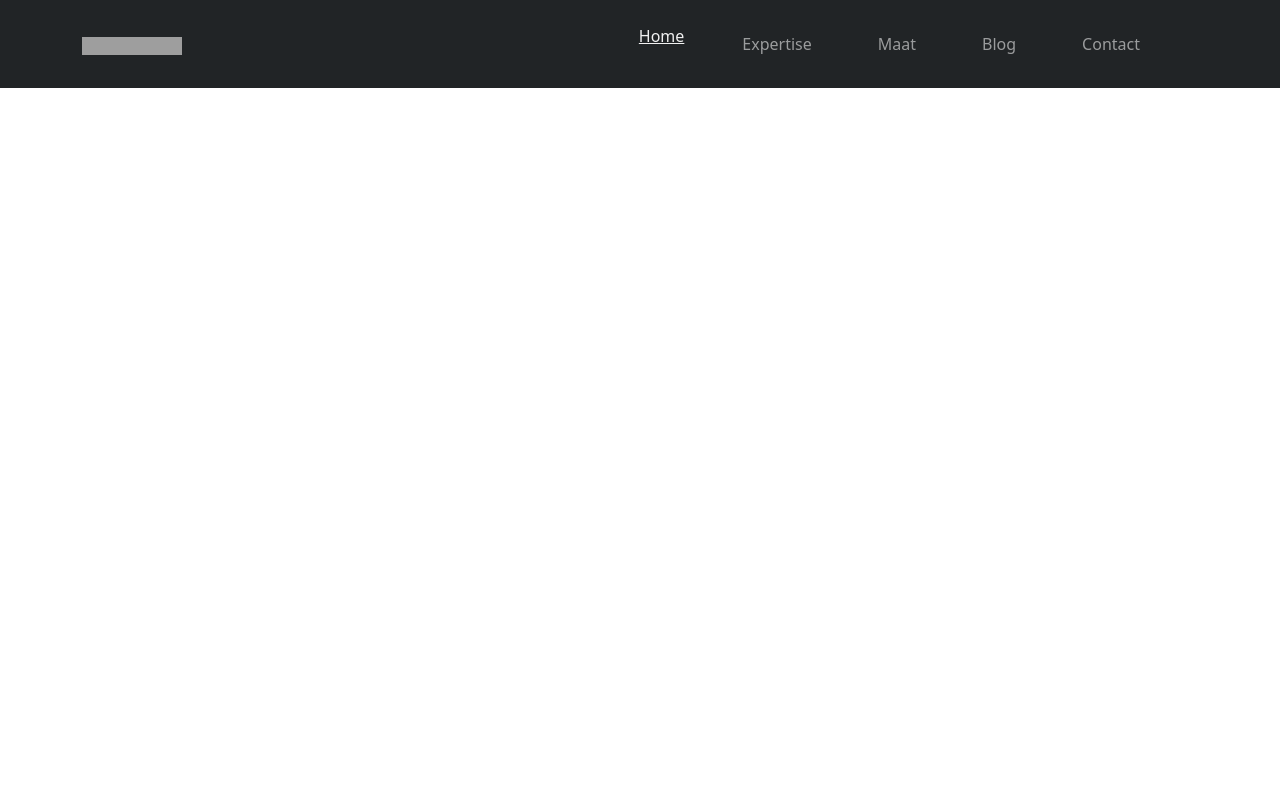
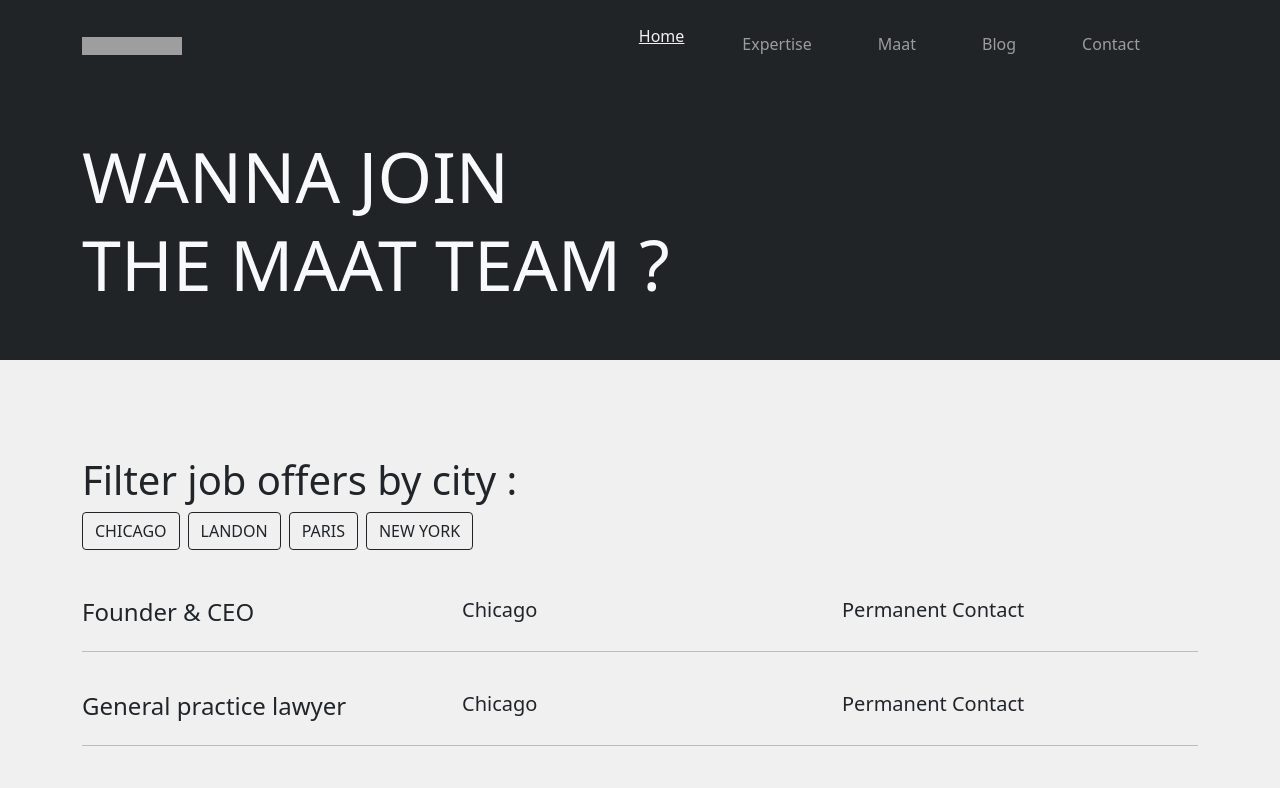
Before and after one commit to hayatul-islam/Maat-client, a React (Create React App) app: page /allJobOffice in a window 1280 px wide. Shown: the top 788 px of the page. Built offline with nearby package versions, Linux system fonts and the light colour scheme; grey boxes are pictures that could not be loaded.

Commit message:
all job office design

```diff
--- a/src/App.js
+++ b/src/App.js
@@ -10,6 +10,7 @@ import {
 } from "react-router-dom";
 import Team from './Pages/Team/Teams';
 import Header from './Pages/Shered/Header/Header';
+import AllJobOffice from './Pages/Team/AllJobOffice/AllJobOffice';
 
 
 function App() {
@@ -21,6 +22,7 @@ function App() {
         <Routes>
           <Route path="/" element={<Home />} />
           <Route path="teams" element={<Team />} />
+          <Route path="allJobOffice" element={<AllJobOffice />} />
         </Routes>
       </BrowserRouter>
     </div>
--- a/src/Pages/Team/AllJobOffice/AllJobOffice.js
+++ b/src/Pages/Team/AllJobOffice/AllJobOffice.js
@@ -0,0 +1,43 @@
+import React, { useEffect, useState } from 'react';
+import { Button, Container } from 'react-bootstrap';
+import Office from '../Office/Office';
+
+const AllJobOffice = () => {
+
+    const [teams, setTeams] = useState([]);
+
+    useEffect(() => {
+        fetch('team.json')
+            .then(res => res.json())
+            .then(data => setTeams(data))
+    }, []);
+
+
+    return (
+        <div>
+            <div className='allTeamTitle py-5 text-light'>
+                <Container>
+                    <h1>WANNA JOIN </h1>
+                    <h1> THE MAAT TEAM ?</h1>
+                </Container>
+            </div>
+            <div className='py-5' style={{ background: '#f0f0f0' }}>
+                <Container>
+                    <div className='py-5'>
+                        <h1>Filter job offers by city :</h1>
+                        <Button className='me-2' variant='outline-dark'>CHICAGO</Button>
+                        <Button className='me-2' variant='outline-dark'>LANDON</Button>
+                        <Button className='me-2' variant='outline-dark'>PARIS</Button>
+                        <Button className='me-2' variant='outline-dark'>NEW YORK</Button>
+                    </div>
+                    {
+                        teams.map(team => <Office key={team?._id} team={team}></Office>)
+                    }
+                </Container>
+
+            </div>
+        </div>
+    );
+};
+
+export default AllJobOffice;
--- a/src/Pages/Team/AllTeam/AllTeam.js
+++ b/src/Pages/Team/AllTeam/AllTeam.js
@@ -8,8 +8,14 @@ const AllTeam = () => {
     useEffect(() => {
         fetch('team.json')
             .then(res => res.json())
-            .then(data => setTeams(data))
-    }, [])
+            .then(data => {
+                setTeams(data)
+            })
+    }, []);
+
+    const handleCountry = country => {
+        console.log(country);
+    }
 
     return (
         <div>
@@ -23,7 +29,7 @@ const AllTeam = () => {
                 <div className="pt-5">
                     <div className='py-5'>
                         <h1>Filter by city :</h1>
-                        <Button className='me-2' variant='outline-dark'>CHICAGO</Button>
+                        <Button onClick={() => handleCountry('ci')} className='me-2' variant='outline-dark'>CHICAGO</Button>
                         <Button className='me-2' variant='outline-dark'>LANDON</Button>
                         <Button className='me-2' variant='outline-dark'>PARIS</Button>
                         <Button className='me-2' variant='outline-dark'>NEW YORK</Button>
--- a/src/Pages/Team/JobOffice/JobOffice.js
+++ b/src/Pages/Team/JobOffice/JobOffice.js
@@ -1,6 +1,7 @@
 import React, { useEffect, useState } from 'react';
 import { Button, Col, Container, Row } from 'react-bootstrap';
 import { useNavigate } from 'react-router-dom';
+import Office from '../Office/Office';
 import './JobOffice.css';
 
 const JoinUs = () => {
@@ -19,36 +20,16 @@ const JoinUs = () => {
     }
 
     return (
-        <div>
+        <div className='pb-5'>
             <Container>
                 <div className='joinUs-title py-5'>
                     <h1>WANNA JOIN US ?</h1>
                     <p>Check our latest job offers !</p>
                 </div>
                 {
-                    teams.map(team => <Row key={team?._id}>
-
-                        <Col xs={12} md={4}>
-                            <div className=''>
-                                <h4>{team?.job}</h4>
-                            </div>
-                        </Col>
-                        <Col xs={12} md={4}>
-                            <div className=''>
-                                <h5 className='fw-normal'>{team?.location}</h5>
-                            </div>
-                        </Col>
-                        <Col xs={12} md={4}>
-                            <div className=''>
-                                <h5 className='fw-normal'>{team?.job_status}</h5>
-                            </div>
-                        </Col>
-                        <div className="pb-4">
-                            <hr className='' />
-                        </div>
-                    </Row>)
+                    teams.map(team => <Office key={team?._id} team={team}></Office>)
                 }
-                <Button onClick={handleAllJobOffice} variant="outline-light" className='fs-5'>SEE ALL THE TEAM</Button>
+                <Button onClick={handleAllJobOffice} variant="outline-dark" className='fs-5'>SEE ALL THE TEAM</Button>
             </Container>
 
         </div>
--- /dev/null
+++ b/src/Pages/Team/Office/Office.js
@@ -0,0 +1,32 @@
+import React from 'react';
+import { Col, Row } from 'react-bootstrap';
+
+const Office = ({ team }) => {
+    return (
+        <div>
+            <Row>
+
+                <Col xs={12} md={4}>
+                    <div className=''>
+                        <h4>{team?.job}</h4>
+                    </div>
+                </Col>
+                <Col xs={12} md={4}>
+                    <div className=''>
+                        <h5 className='fw-normal'>{team?.location}</h5>
+                    </div>
+                </Col>
+                <Col xs={12} md={4}>
+                    <div className=''>
+                        <h5 className='fw-normal'>{team?.job_status}</h5>
+                    </div>
+                </Col>
+                <div className="pb-4">
+                    <hr className='' />
+                </div>
+            </Row>
+        </div>
+    );
+};
+
+export default Office;
```
Also changed, not shown: src/Pages/Team/FilterTeamMate/FilterTeamMate.js (added).
